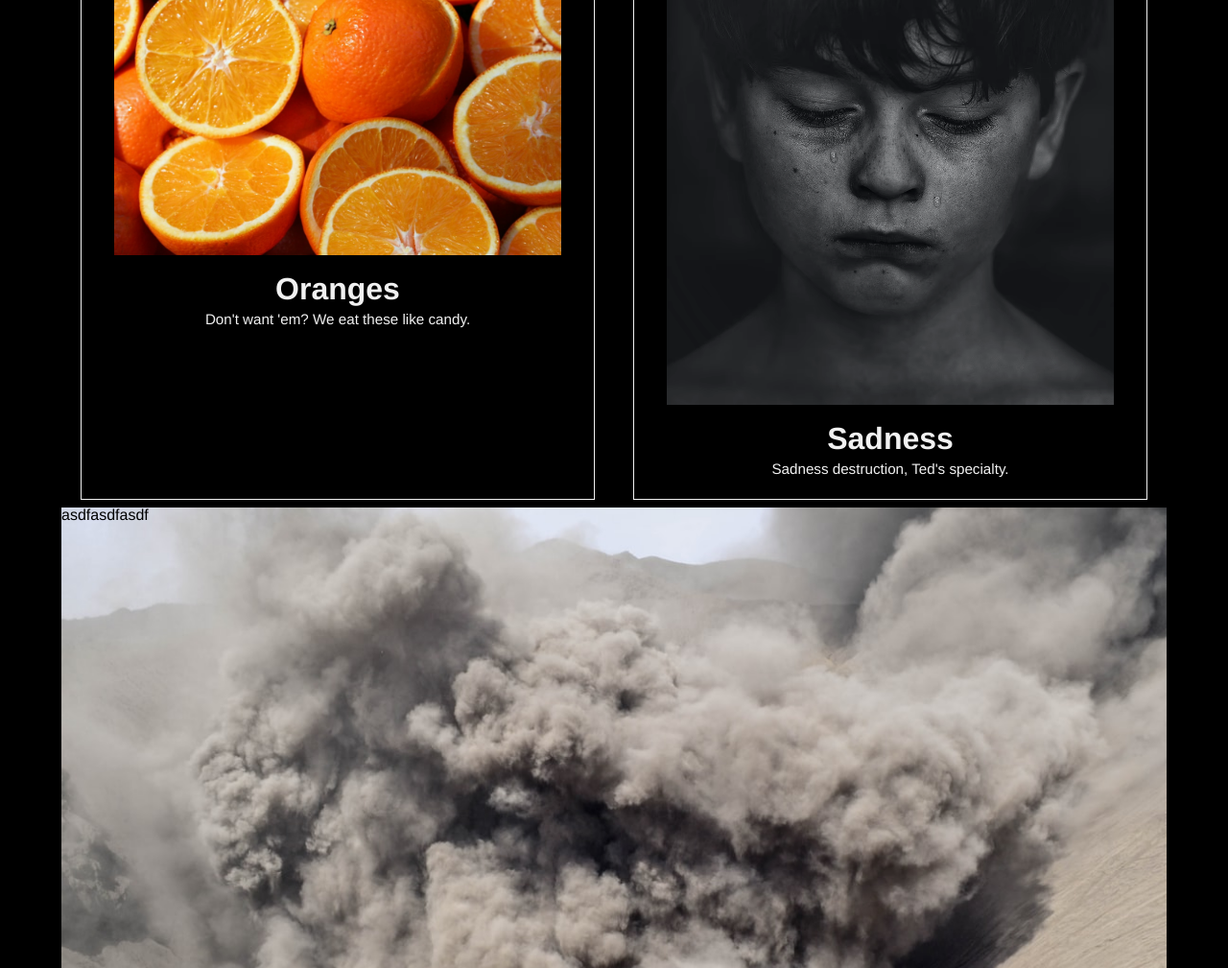
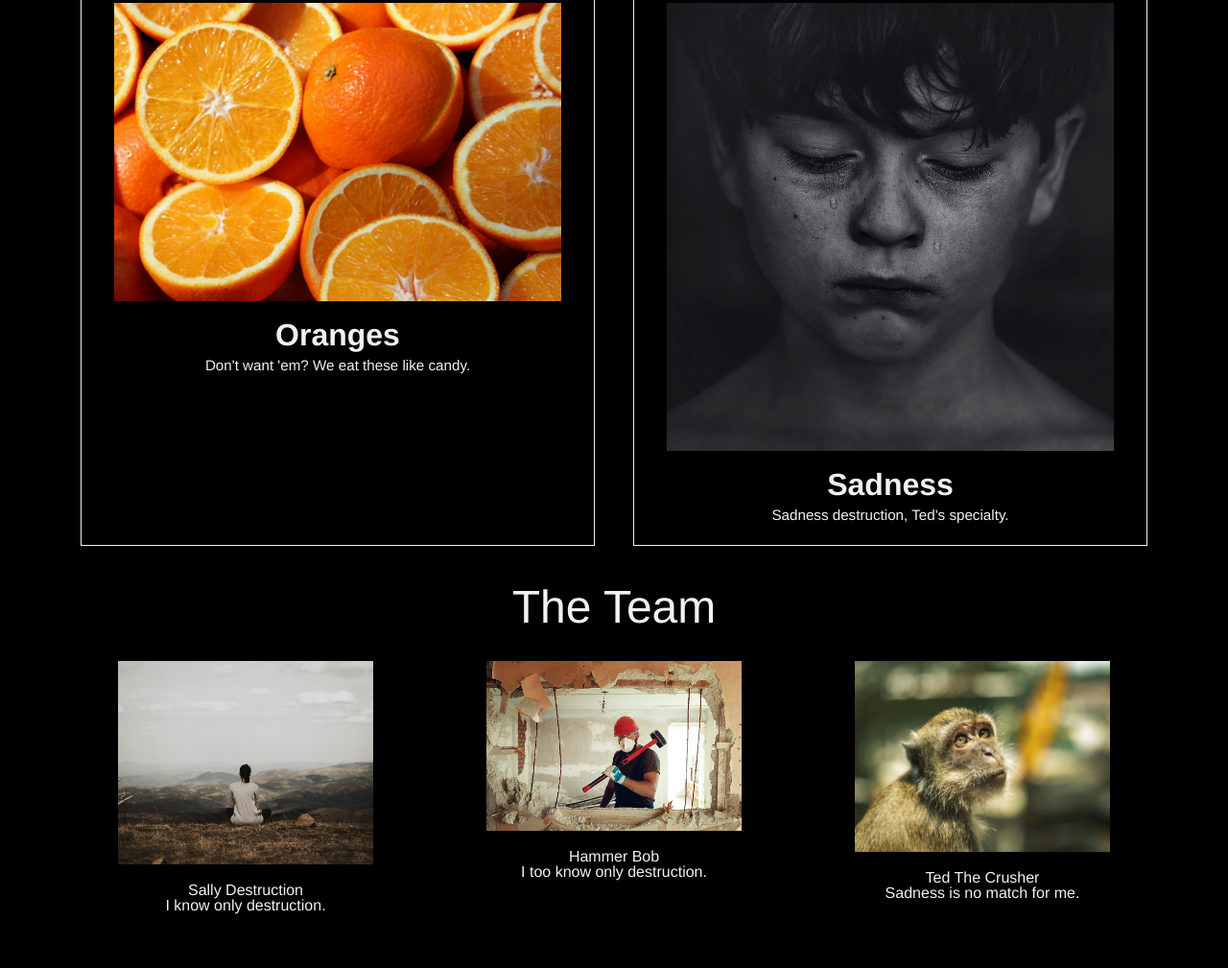
Before and after one commit to mattbeallpgh/Destruction-Inc, a plain HTML site: page index.html in a window 1280 px wide. Shown: the part 1549-2558 px from the top of the page at 96% size. After the commit the page ends 2533 px from the top, so only its background shows below. Drawn offline with Linux system fonts and the light colour scheme.

Commit message:
Add files via upload

```diff
--- a/css/styles.css
+++ b/css/styles.css
@@ -118,6 +118,10 @@ header .mobile {
 }
 
 /* Work Section */
+#worklink {
+    padding-top: 2rem;
+    padding-bottom: 1rem;
+}
 
 .mainPage h1 {
     font-size: 3rem;
@@ -190,10 +194,69 @@ header .mobile {
 
 #team {
     display: flex;
-    height: 30rem;
     width: 90%;
     margin: 0 auto;
-    background-size: cover;
-    background-repeat: no-repeat;
-    background-image: url(../resources/explode3.jfif);
+
 }
+
+.teamHeading {
+
+    text-align: center;
+    background-color: black;
+    height: 3rem;
+    margin: 0 auto;
+    width: 100%;
+    color: rgb(241, 241, 241);
+    padding-top: 2rem;
+    padding-bottom: 1rem;
+}
+}
+
+.teamHeading h1 {
+    font-size: 3rem;
+    margin-bottom: 4rem;
+
+}
+
+
+#members {
+    display: flex;
+    flex-wrap: wrap;
+    width: 90%;
+    justify-content: space-between;
+    padding: .5rem 5%;
+    background-color: black
+
+}
+
+.singleMember {
+    flex: 1;
+    padding: .5rem;
+    margin: 0px 1.25rem;
+    background-color: black;
+
+}
+
+.memberContainer {
+    width: 90%;
+    height: 65%;
+    margin: 0 auto;
+}
+
+.memberImage {
+    max-width: 90%;
+    margin: 0 auto;
+
+
+}
+
+.memberContent {
+    padding: 1rem 0;
+    color:rgb(241, 241, 241);
+}
+
+@media only screen and (max-width: 600px) {
+    #members {
+        flex-flow: column;
+    }
+    }
--- a/index.html
+++ b/index.html
@@ -118,16 +118,54 @@
 
  <!-- Team Section -->
  <div id="team">
+    <div class="teamHeading">
+       <h1>The Team</h1>
+        </div>
+</div>
 
-   <p>asdfasdfasdf</p>
+
+  <div id="members">
+      <div class="singleMember">
+        <div class="center">
+        <div class="memberContainer">
+            <img class="memberImage" src="resources/SallyDestruction.jfif"/>
+        </div>
+        <div class="memberContent">
+            <h2>Sally Destruction</h2>
+            <h3>I know only destruction.</h3>
+        </div>
+        </div>
+      </div>
+      <div class="singleMember">
+        <div class="center">
+        <div class="memberContainer">
+            <img class="memberImage" src="resources/HammerBob.jpg"/>
+        </div>
+        <div class="memberContent">
+            <h2>Hammer Bob</h2>
+            <h3>I too know only destruction.</h3>
+        </div>
+        </div>
+      </div>
+
+      <div class="singleMember">
+        <div class="center">
+        <div class="memberContainer">
+            <img class="memberImage" src="resources/TedTheCrusher.jfif"/>
+        </div>
+        <div class="memberContent">
+            <h2>Ted The Crusher</h2>
+            <h3>Sadness is no match for me.</h3>
+        </div>
+        </div>
+      </div>
 
 
 
+      </div>
+
 
  </div>
-
-
-
 </div>
 </body>
 </html>
```
